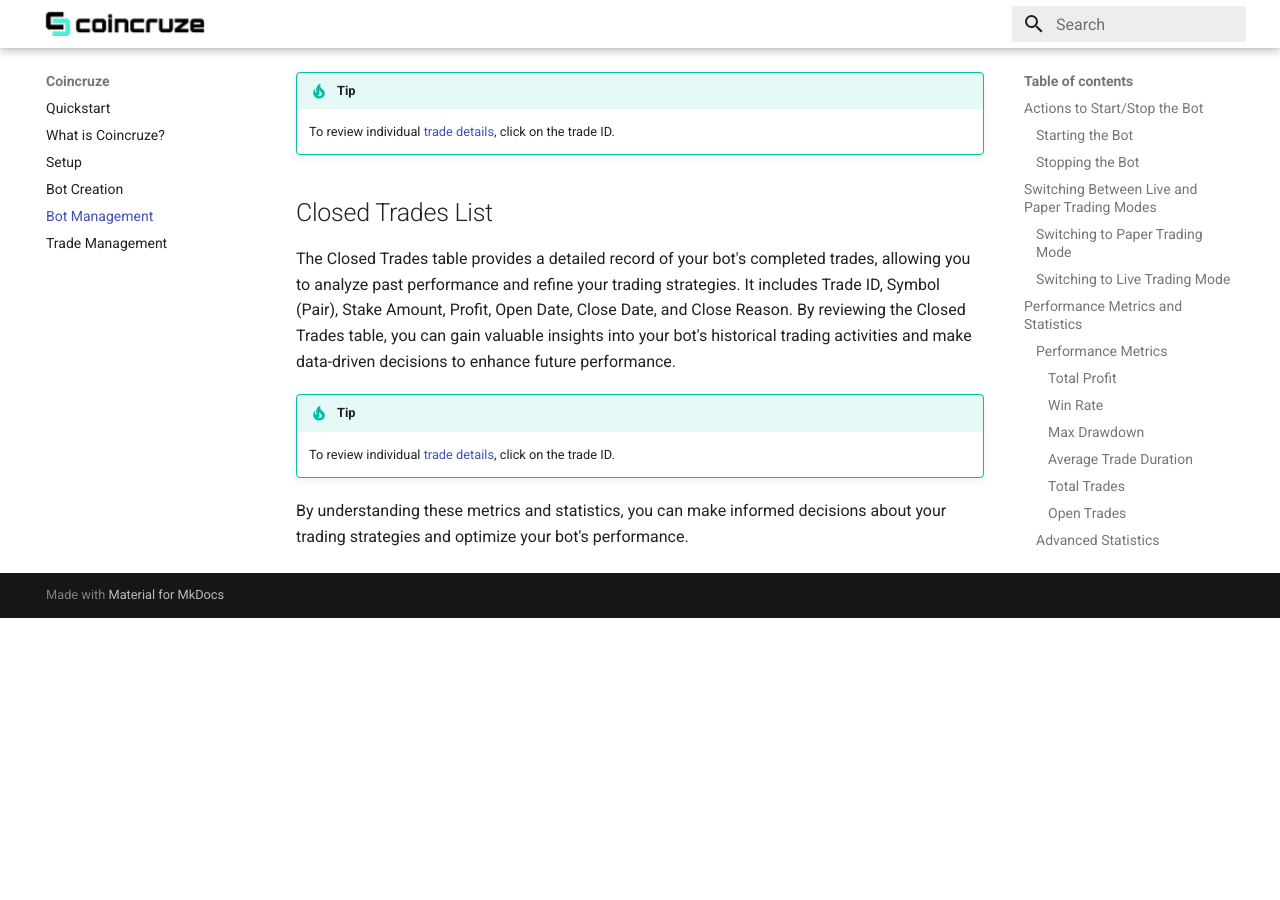
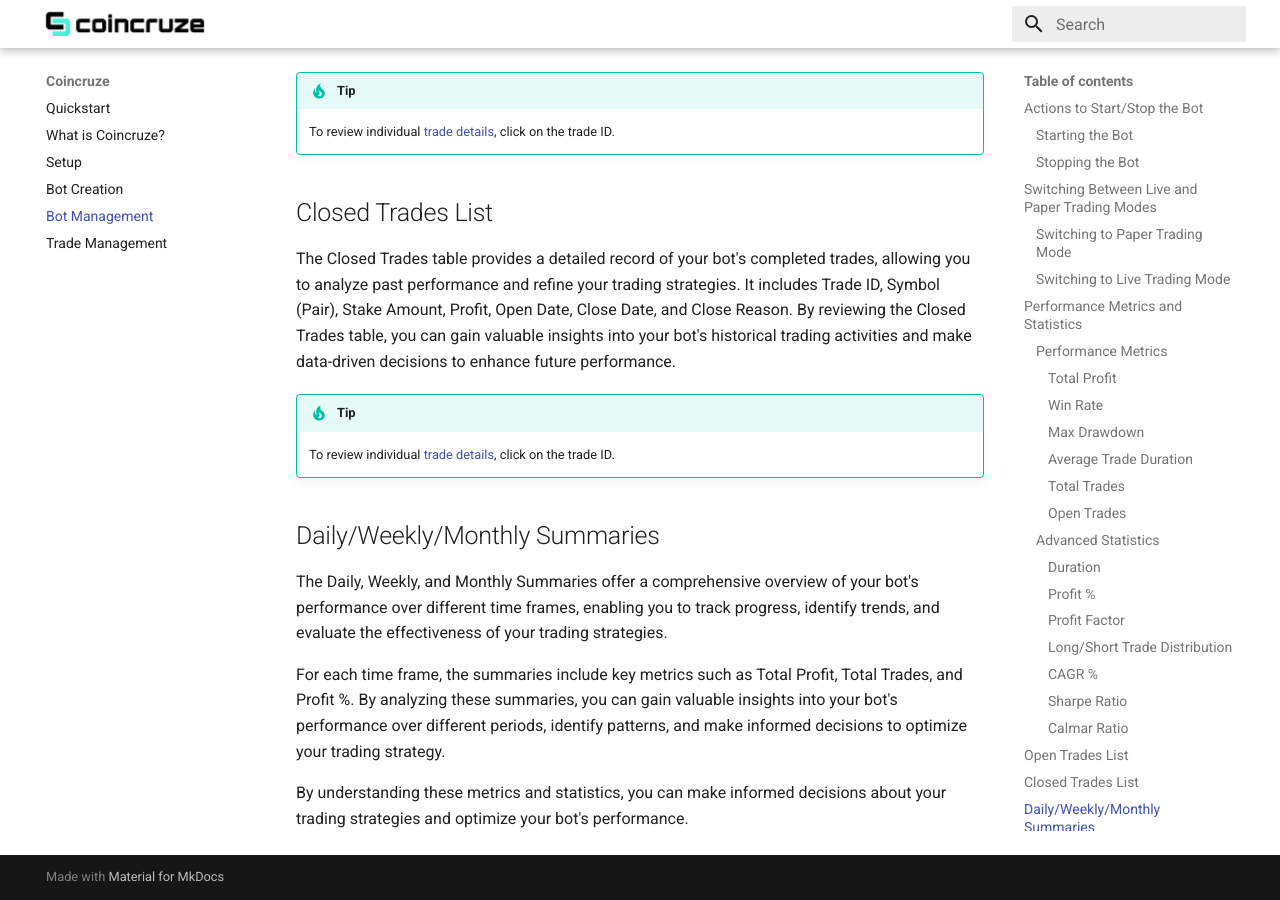
Before and after one commit to coincruze/docs, an MkDocs documentation site: the page built from docs/manage_bot.md, in a window 1280 px wide and 900 px high, scrolled down 6454 px. Built offline with MkDocs 1.6.1 and Material for MkDocs 9.7.7, drawn with Linux system fonts in a browser that asks for light colours; before the commit the page ends 7072 px from its top, so only the background shows below that.

Commit message:
docs: Add Daily/Weekly/Monthly Summaries section Bot Management

```diff
--- a/docs/manage_bot.md
+++ b/docs/manage_bot.md
@@ -176,4 +176,10 @@
 !!! tip
     To review individual [trade details](./manage_trades.md), click on the trade ID.
 
+## Daily/Weekly/Monthly Summaries
+
+The Daily, Weekly, and Monthly Summaries offer a comprehensive overview of your bot's performance over different time frames, enabling you to track progress, identify trends, and evaluate the effectiveness of your trading strategies.
+
+For each time frame, the summaries include key metrics such as Total Profit, Total Trades, and Profit %. By analyzing these summaries, you can gain valuable insights into your bot's performance over different periods, identify patterns, and make informed decisions to optimize your trading strategy.
+
 By understanding these metrics and statistics, you can make informed decisions about your trading strategies and optimize your bot's performance.
```
